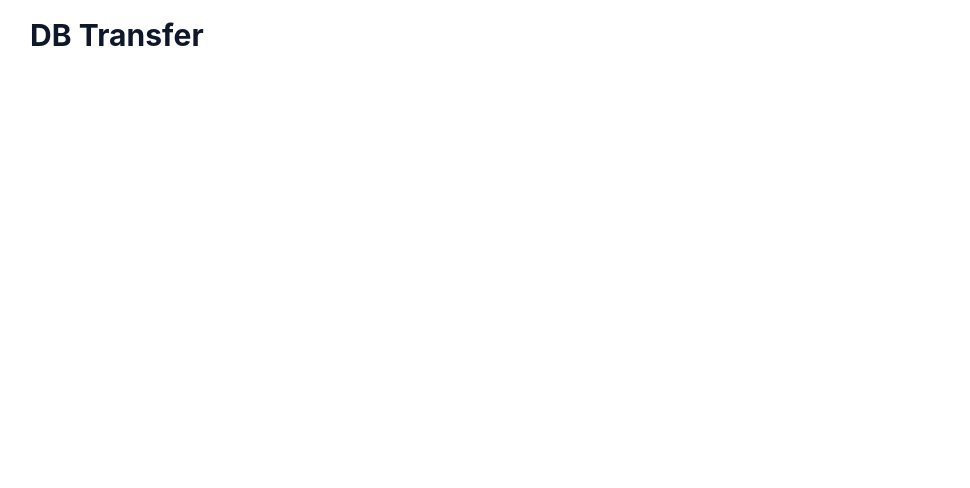
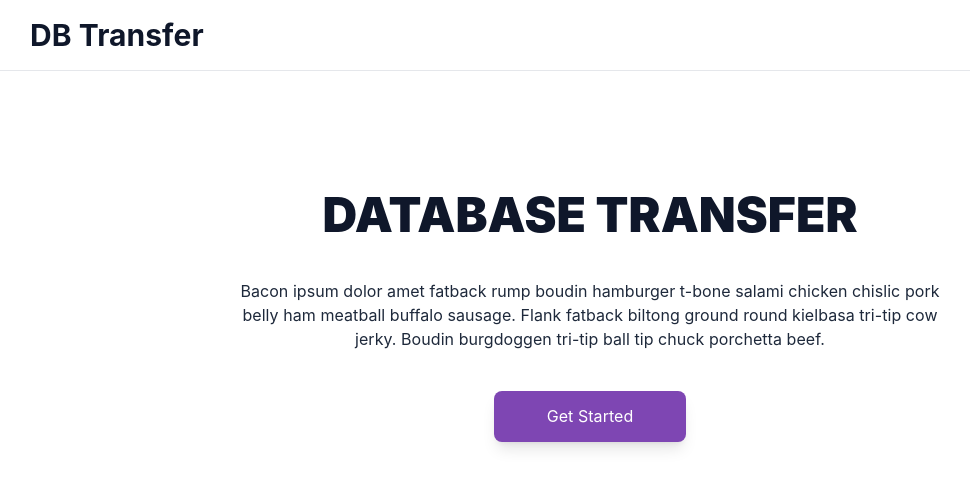
Before and after one commit to uduma-sonia/db-transfer, a Next.js app: page / in a window 1280 px wide. Shown: the top 488 px of the page, without its empty margins (50-1020 px from the left). Built offline with nearby package versions, Linux system fonts and the light colour scheme.

Commit message:
hero page

```diff
--- /dev/null
+++ b/src/components/Home/Hero.tsx
@@ -0,0 +1,25 @@
+import React from 'react'
+
+export default function Hero() {
+  return (
+    <div className="max-w-[1300px] mx-auto px-5 md:px-12 xl:px-20">
+      <div className="pt-[120px]">
+        <h1 className="text-5xl text-center text-dark font-black">
+          DATABASE TRANSFER
+        </h1>
+        <p className="text-slate-800 leading-6 max-w-[700px] mx-auto text-center mt-10">
+          Bacon ipsum dolor amet fatback rump boudin hamburger t-bone salami
+          chicken chislic pork belly ham meatball buffalo sausage. Flank fatback
+          biltong ground round kielbasa tri-tip cow jerky. Boudin burgdoggen
+          tri-tip ball tip chuck porchetta beef.
+        </p>
+
+        <div className="text-center mt-10">
+          <button className="bg-primary hover:bg-[#7e46b3e0] text-white rounded-lg w-48 py-4 shadow-lg">
+            Get Started
+          </button>
+        </div>
+      </div>
+    </div>
+  )
+}
--- a/src/containers/Home/index.jsx
+++ b/src/containers/Home/index.jsx
@@ -1,10 +1,14 @@
 import React from 'react'
 import Navbar from '../Layout/Navbar'
+import dynamic from 'next/dynamic'
+
+const [Hero] = [dynamic(() => import('@components/Home/Hero'))]
 
 export default function Home() {
   return (
     <div>
       <Navbar />
+      <Hero />
     </div>
   )
 }
--- a/src/containers/Layout/Navbar.tsx
+++ b/src/containers/Layout/Navbar.tsx
@@ -2,10 +2,12 @@ import React from 'react'
 
 export default function Navbar() {
   return (
-    <nav className="max-w-[1300px] mx-auto px-5 md:px-12 xl:px-20 h-[70px]">
-      <div className="h-full flex items-center">
-        <h1 className="text-dark font-bold text-3xl">DB Transfer</h1>
-      </div>
-    </nav>
+    <div className="border-b">
+      <nav className="max-w-[1300px] mx-auto px-5 md:px-12 xl:px-20 h-[70px]">
+        <div className="h-full flex items-center">
+          <h1 className="text-dark font-bold text-3xl">DB Transfer</h1>
+        </div>
+      </nav>
+    </div>
   )
 }
--- a/tailwind.config.js
+++ b/tailwind.config.js
@@ -4,7 +4,7 @@ module.exports = {
   theme: {
     extend: {
       colors: {
-        primary: '#1662a1',
+        primary: '#7e46b3',
         light: '#e2e8f0',
         dark: '#0F172A',
       },
--- a/tsconfig.json
+++ b/tsconfig.json
@@ -22,6 +22,7 @@
     "paths": {
       "@/*": ["./src/*"],
       "@containers/*": ["./src/containers/*"],
+      "@components/*": ["./src/components/*"],
       "@appTypes/*": ["../types/*"]
     }
   },
```
Also changed, not shown: public/images/mysql-logo.png (added), public/images/postgresql-logo.png (added).
